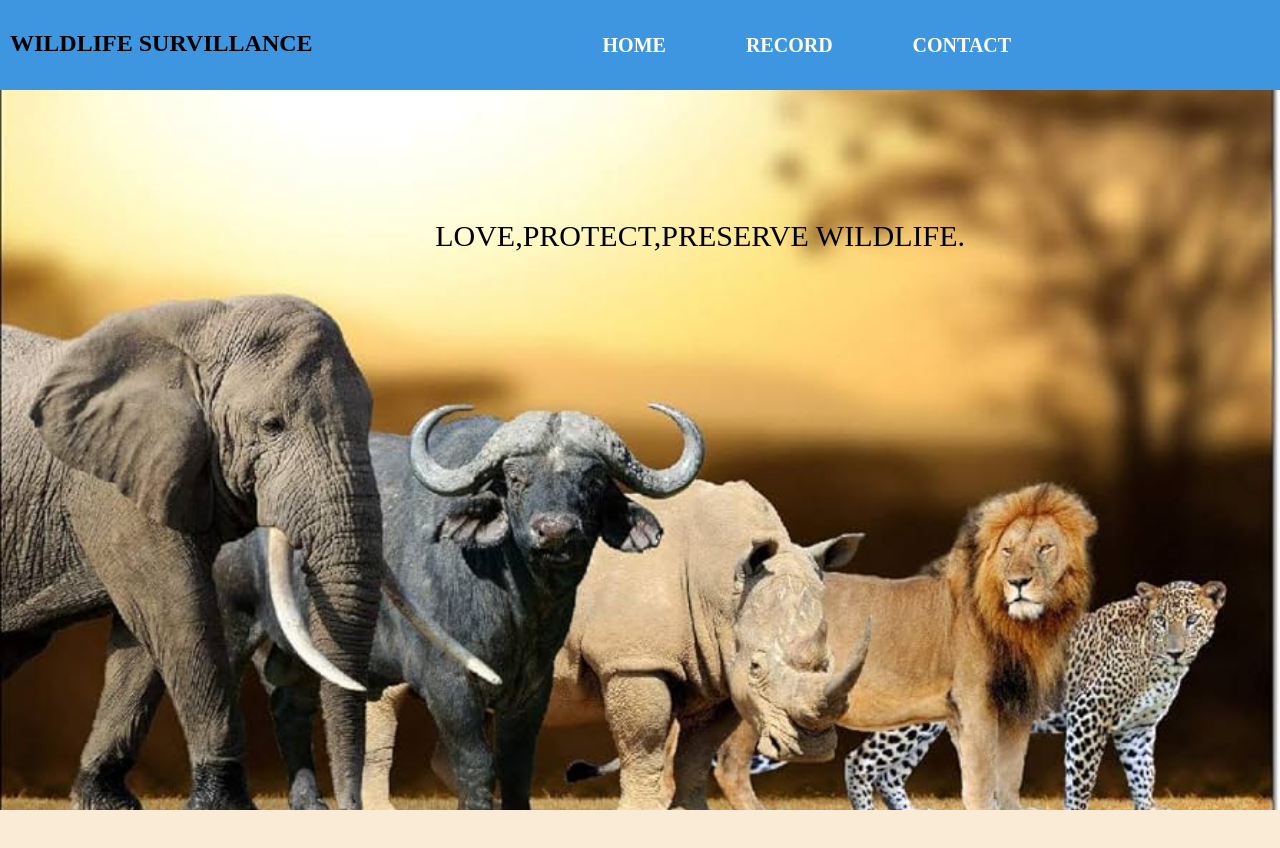
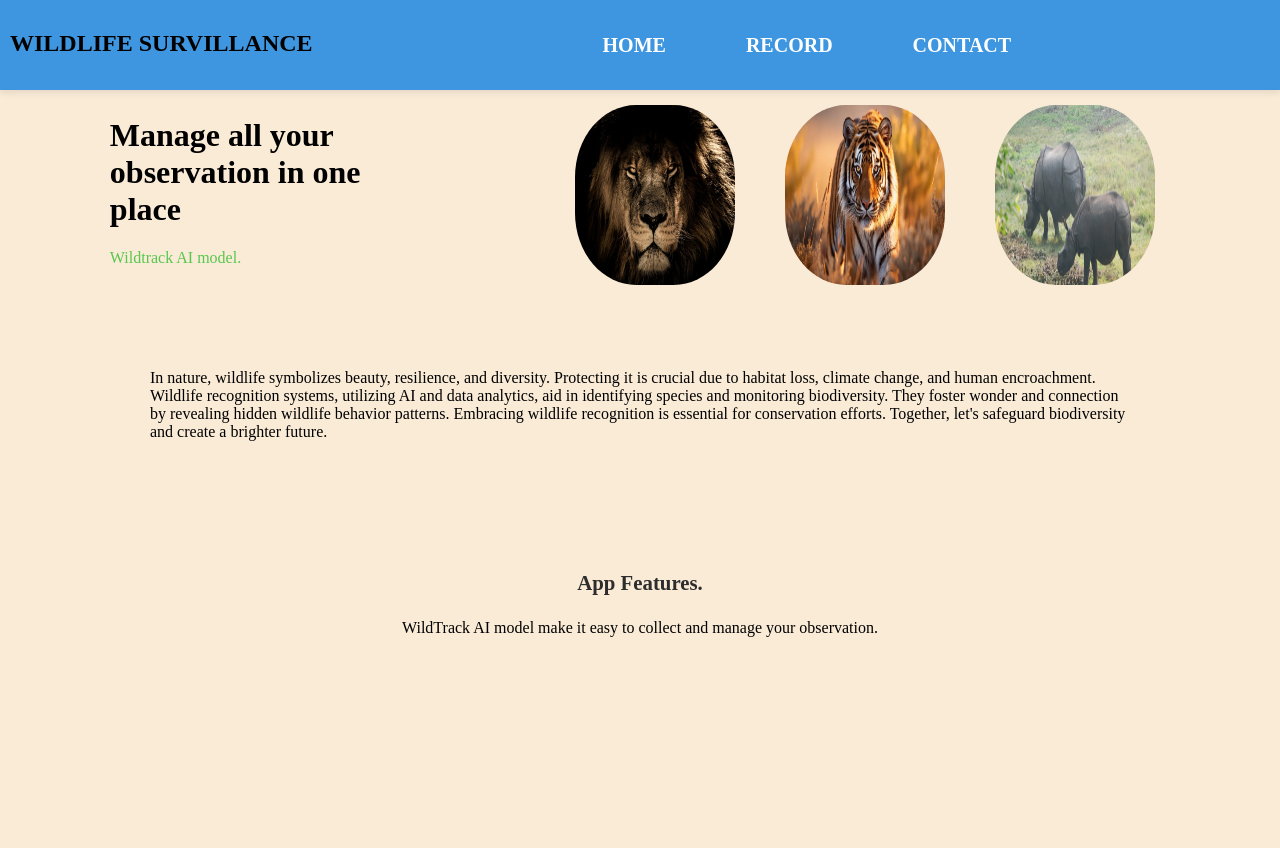
Before and after one commit to Sandip77-hub/Audio-Video-Recorder-Frontend, a React (Create React App) app: page / in a window 1280 px wide. Shown: the top 848 px of the page. After the commit the page ends 800 px from the top, so only its background shows below. Built offline with nearby package versions, Linux system fonts and the light colour scheme.

Commit message:
Body removed

```diff
--- a/src/App.js
+++ b/src/App.js
@@ -1,12 +1,12 @@
 
 import Navbar from './components/Navbar';
-import Body from './components/Body';
+import Home from './Pages/Home';
 
 function App() {
   return (
     <div className="App">
        <Navbar/>
-       <Body/>
+       <Home/>
 
     </div>
   );
--- a/src/Pages/Home.css
+++ b/src/Pages/Home.css
@@ -15,8 +15,9 @@
     height: 180px;
     margin-top: 15px;
     border-radius: 3px;
-    padding: 0 20px;
+    padding: 0 15px;
     border-radius: 40%;
+    margin-right: 20px;
 }
 .manage_paragraph{
     flex: 1;
--- a/src/Pages/Home.js
+++ b/src/Pages/Home.js
@@ -1,5 +1,4 @@
 import React from 'react';
-import Navbar from '../components/Navbar';
 import './Home.css';
 import lionImage from './images/lion.jpg';
 import Tiger from './images/Tiger.webp';
@@ -7,7 +6,6 @@ import Rhino from './images/Rhino.jpg';
 
 const Home = () => {
   return (
-    <><Navbar></Navbar>
       <div className='home'>
         <div className='container'>
 
@@ -18,22 +16,21 @@ const Home = () => {
           <div>
             <img className='lion_image' src={lionImage} alt="Lion" />
             <img className='Tiger-image' src={Tiger} alt='Tiger' />
-            <img className='Rhion-image' src={Rhino} alt='Rhion'/>
+            <img className='Rhion-image' src={Rhino} alt='Rhion' />
           </div>
         </div>
         <p className='manage_paragraph'>
-In nature, wildlife symbolizes beauty, resilience, and diversity. Protecting it is crucial due to habitat
- loss, climate change, and human encroachment. Wildlife recognition systems, utilizing AI and
- data analytics, aid in identifying species and monitoring biodiversity. They foster wonder and
- connection by revealing hidden wildlife behavior patterns. Embracing wildlife recognition is essential
-  for conservation efforts. Together, let's safeguard biodiversity and create a brighter future.</p>
+          In nature, wildlife symbolizes beauty, resilience, and diversity. Protecting it is crucial due to habitat
+          loss, climate change, and human encroachment. Wildlife recognition systems, utilizing AI and
+          data analytics, aid in identifying species and monitoring biodiversity. They foster wonder and
+          connection by revealing hidden wildlife behavior patterns. Embracing wildlife recognition is essential
+          for conservation efforts. Together, let's safeguard biodiversity and create a brighter future.</p>
         <h3 className='feature'>App Features.</h3>
         <p className='purpose'>
           WildTrack AI model make it easy to collect and manage your observation.
         </p>
 
       </div>
-    </>
   );
 };
 
--- a/src/components/Body.js
+++ /dev/null
@@ -1,44 +0,0 @@
-
-import React from 'react';
-import Beautiful from './beautiful image.jpg';
-
-
-export default function Body() {
-    return (
-        <div className="container">
-            <img src={Beautiful} alt="Beautiful" className="background-image" />
-            <p className="text">Love,Protect,Preserve Wildlife.</p>
-            <style>
-            {`
-                .container {
-                    position: relative;
-                    width: 100%;
-                    height: 100vh;
-                    overflow: hidden;
-                }
-
-                .background-image {
-                    position: absolute;
-                    top: 0;
-                    left: 0;
-                    width: 100%;
-                    height: 90%;
-                    object-fit: cover;
-                    opacity:6; /* Ensure the image covers the whole container */
-                }
-
-                .text {
-                    text-align:center;
-                    transform: translate(-50%, -50%);
-                    font-size: 30px;
-                    color: revert-layer;
-                    margin-top:25px;
-                    margin-left:650px;
-                    margin-bottom:500px;
-                    text-transform:uppercase;
-                }
-            `}
-            </style>
-        </div>
-    );
-}
--- a/src/index.js
+++ b/src/index.js
@@ -2,7 +2,6 @@ import React from 'react';
 import ReactDOM from 'react-dom/client';
 import './style.css';
 import App from './App';
-import Home from './Pages/Home';
 import Contact from './Pages/Contact';
 import Record from './Pages/Record';
 
@@ -22,7 +21,7 @@ const router = createBrowserRouter([
     },
     {
         path: "home",
-        element: <Home />,
+        element: <App />,
     },
     {
         path: "contact",
```
Also changed, not shown: src/Pages/images/beautiful image.jpg (renamed from src/components/beautiful image.jpg).
